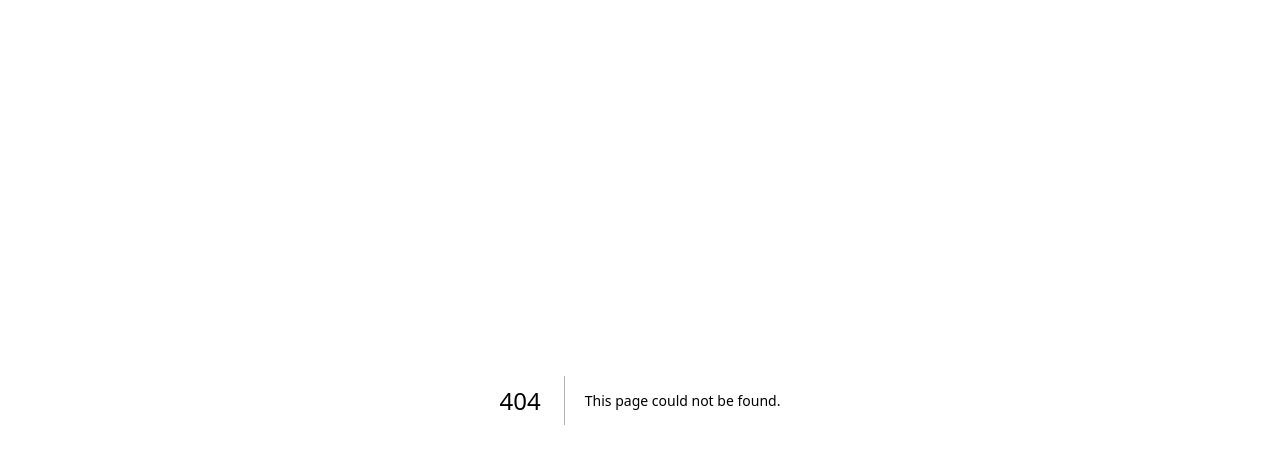
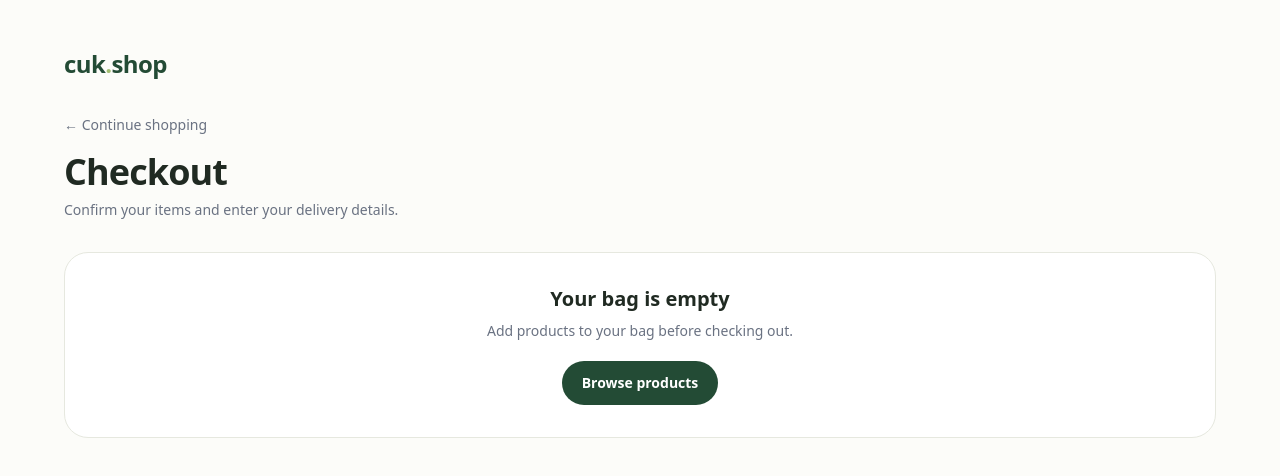
Before and after one commit to CappuccinoSzn/Omni-Market, a Next.js app: page /checkout in a window 1280 px wide. Before the commit this address had no page. Shown: the top 476 px of the page. Built offline with nearby package versions, Linux system fonts and the light colour scheme.

Commit message:
page created

```diff
--- /dev/null
+++ b/src/app/checkout/page.tsx
@@ -0,0 +1,355 @@
+
+"use client";
+
+import { useEffect, useMemo, useState } from "react";
+import Link from "next/link";
+
+type Product = {
+  id: number;
+  name: string;
+  price: number;
+  image: string;
+};
+
+const products: Product[] = [
+  {
+    id: 1,
+    name: "Wireless headphones",
+    price: 2499,
+    image:
+      "https://images.unsplash.com/photo-1505740420928-5e560c06d30e?auto=format&fit=crop&w=300&q=80",
+  },
+  {
+    id: 2,
+    name: "Everyday sneakers",
+    price: 3200,
+    image:
+      "https://images.unsplash.com/photo-1542291026-7eec264c27ff?auto=format&fit=crop&w=300&q=80",
+  },
+  {
+    id: 3,
+    name: "Minimal desk lamp",
+    price: 1850,
+    image:
+      "https://images.unsplash.com/photo-1507473885765-e6ed057f782c?auto=format&fit=crop&w=300&q=80",
+  },
+  {
+    id: 4,
+    name: "Classic wristwatch",
+    price: 2750,
+    image:
+      "https://images.unsplash.com/photo-1523275335684-37898b6baf30?auto=format&fit=crop&w=300&q=80",
+  },
+  {
+    id: 5,
+    name: "Study essentials",
+    price: 1200,
+    image:
+      "https://images.unsplash.com/photo-1544947950-fa07a98d237f?auto=format&fit=crop&w=300&q=80",
+  },
+  {
+    id: 6,
+    name: "Wireless game controller",
+    price: 2100,
+    image:
+      "https://images.unsplash.com/photo-1592840496694-26d035b52b48?auto=format&fit=crop&w=300&q=80",
+  },
+  {
+    id: 7,
+    name: "Everyday backpack",
+    price: 1600,
+    image:
+      "https://images.unsplash.com/photo-1553062407-98eeb64c6a62?auto=format&fit=crop&w=300&q=80",
+  },
+  {
+    id: 8,
+    name: "Football",
+    price: 950,
+    image:
+      "https://images.unsplash.com/photo-1614632537190-23e4b2e69c29?auto=format&fit=crop&w=300&q=80",
+  },
+];
+
+const money = (amount: number) =>
+  `KSh ${amount.toLocaleString("en-KE")}`;
+
+export default function CheckoutPage() {
+  const [cart, setCart] = useState<number[]>([]);
+  const [loaded, setLoaded] = useState(false);
+  const [customerName, setCustomerName] = useState("");
+  const [phone, setPhone] = useState("");
+  const [email, setEmail] = useState("");
+  const [address, setAddress] = useState("");
+  const [county, setCounty] = useState("Nairobi");
+  const [deliveryNotes, setDeliveryNotes] = useState("");
+  const [message, setMessage] = useState("");
+
+  useEffect(() => {
+    try {
+      const saved = localStorage.getItem("cuk-shop-cart");
+
+      if (saved) {
+        const parsed: unknown = JSON.parse(saved);
+
+        if (
+          Array.isArray(parsed) &&
+          parsed.every(
+            (id) =>
+              typeof id === "number" &&
+              products.some((product) => product.id === id)
+          )
+        ) {
+          setCart(parsed);
+        }
+      }
+    } catch {
+      setCart([]);
+    } finally {
+      setLoaded(true);
+    }
+  }, []);
+
+  const items = useMemo(
+    () =>
+      products
+        .map((product) => ({
+          ...product,
+          quantity: cart.filter((id) => id === product.id).length,
+        }))
+        .filter((product) => product.quantity > 0),
+    [cart]
+  );
+
+  const subtotal = items.reduce(
+    (total, item) => total + item.price * item.quantity,
+    0
+  );
+
+  function handleSubmit(event: React.FormEvent<HTMLFormElement>) {
+    event.preventDefault();
+    setMessage(
+      "Your delivery details are ready. Order submission and payment will be enabled when the backend is connected."
+    );
+  }
+
+  if (!loaded) {
+    return (
+      <main className="flex min-h-screen items-center justify-center bg-[#fcfcf9]">
+        <p className="text-sm text-gray-500">Loading your order...</p>
+      </main>
+    );
+  }
+
+  return (
+    <main className="min-h-screen bg-[#fcfcf9] px-4 py-8 text-[#202a22] sm:px-8 sm:py-12">
+      <div className="mx-auto max-w-6xl">
+        <Link
+          href="/"
+          className="text-2xl font-black tracking-tight text-[#234b35]"
+        >
+          cuk<span className="text-[#a2bd70]">.</span>shop
+        </Link>
+
+        <div className="mt-8">
+          <Link href="/" className="text-sm text-gray-500 hover:text-[#234b35]">
+            ← Continue shopping
+          </Link>
+
+          <h1 className="mt-4 text-3xl font-bold tracking-tight sm:text-4xl">
+            Checkout
+          </h1>
+          <p className="mt-2 text-sm text-gray-500">
+            Confirm your items and enter your delivery details.
+          </p>
+        </div>
+
+        {items.length === 0 ? (
+          <section className="mt-8 rounded-3xl border border-[#e6e8df] bg-white p-8 text-center">
+            <h2 className="text-xl font-semibold">Your bag is empty</h2>
+            <p className="mt-2 text-sm text-gray-500">
+              Add products to your bag before checking out.
+            </p>
+            <Link
+              href="/"
+              className="mt-5 inline-flex rounded-full bg-[#234b35] px-5 py-3 text-sm font-semibold text-white"
+            >
+              Browse products
+            </Link>
+          </section>
+        ) : (
+          <div className="mt-8 grid gap-8 lg:grid-cols-[1.15fr_0.85fr]">
+            <form
+              onSubmit={handleSubmit}
+              className="space-y-6 rounded-3xl border border-[#e6e8df] bg-white p-5 sm:p-8"
+            >
+              <section>
+                <h2 className="text-lg font-semibold">
+                  Contact information
+                </h2>
+
+                <div className="mt-5 grid gap-4 sm:grid-cols-2">
+                  <label className="text-sm font-medium">
+                    Full name *
+                    <input
+                      required
+                      autoComplete="name"
+                      value={customerName}
+                      onChange={(event) => setCustomerName(event.target.value)}
+                      className="mt-2 w-full rounded-xl border border-[#dfe3d9] px-4 py-3 font-normal outline-none focus:border-[#719267]"
+                      placeholder="Your full name"
+                    />
+                  </label>
+
+                  <label className="text-sm font-medium">
+                    Phone number *
+                    <input
+                      required
+                      type="tel"
+                      autoComplete="tel"
+                      value={phone}
+                      onChange={(event) => setPhone(event.target.value)}
+                      pattern="(\+254|0)[0-9]{9}"
+                      title="Enter a Kenyan number, such as 0712345678 or +254712345678"
+                      className="mt-2 w-full rounded-xl border border-[#dfe3d9] px-4 py-3 font-normal outline-none focus:border-[#719267]"
+                      placeholder="0712345678"
+                    />
+                  </label>
+
+                  <label className="text-sm font-medium sm:col-span-2">
+                    Email address
+                    <input
+                      type="email"
+                      autoComplete="email"
+                      value={email}
+                      onChange={(event) => setEmail(event.target.value)}
+                      className="mt-2 w-full rounded-xl border border-[#dfe3d9] px-4 py-3 font-normal outline-none focus:border-[#719267]"
+                      placeholder="you@example.com"
+                    />
+                  </label>
+                </div>
+              </section>
+
+              <section className="border-t border-[#e6e8df] pt-6">
+                <h2 className="text-lg font-semibold">Delivery details</h2>
+
+                <div className="mt-5 space-y-4">
+                  <label className="block text-sm font-medium">
+                    County *
+                    <select
+                      required
+                      value={county}
+                      onChange={(event) => setCounty(event.target.value)}
+                      className="mt-2 w-full rounded-xl border border-[#dfe3d9] bg-white px-4 py-3 font-normal outline-none focus:border-[#719267]"
+                    >
+                      <option>Nairobi</option>
+                      <option>Kisumu</option>
+                      <option>Mombasa</option>
+                      <option>Nakuru</option>
+                      <option>Uasin Gishu</option>
+                      <option>Kiambu</option>
+                      <option>Kakamega</option>
+                      <option>Other</option>
+                    </select>
+                  </label>
+
+                  <label className="block text-sm font-medium">
+                    Delivery address or collection point *
+                    <textarea
+                      required
+                      rows={3}
+                      autoComplete="street-address"
+                      value={address}
+                      onChange={(event) => setAddress(event.target.value)}
+                      className="mt-2 w-full resize-y rounded-xl border border-[#dfe3d9] px-4 py-3 font-normal outline-none focus:border-[#719267]"
+                      placeholder="Estate, building, street, campus, or agreed collection point"
+                    />
+                  </label>
+
+                  <label className="block text-sm font-medium">
+                    Delivery notes (optional)
+                    <textarea
+                      rows={2}
+                      value={deliveryNotes}
+                      onChange={(event) => setDeliveryNotes(event.target.value)}
+                      className="mt-2 w-full resize-y rounded-xl border border-[#dfe3d9] px-4 py-3 font-normal outline-none focus:border-[#719267]"
+                      placeholder="Any helpful delivery instructions"
+                    />
+                  </label>
+                </div>
+              </section>
+
+              <section className="border-t border-[#e6e8df] pt-6">
+                <h2 className="text-lg font-semibold">Payment</h2>
+                <p className="mt-2 text-sm leading-6 text-gray-500">
+                  M-Pesa payment will be connected after the order backend is
+                  ready. This form does not charge you or place a real order.
+                </p>
+              </section>
+
+              {message && (
+                <p
+                  role="status"
+                  className="rounded-xl bg-[#edf2e8] p-4 text-sm leading-6 text-[#234b35]"
+                >
+                  {message}
+                </p>
+              )}
+
+              <button
+                type="submit"
+                className="w-full rounded-full bg-[#234b35] px-5 py-4 text-sm font-semibold text-white transition hover:bg-[#315e43]"
+              >
+                Review delivery details
+              </button>
+            </form>
+
+            <aside className="h-fit rounded-3xl border border-[#e6e8df] bg-white p-5 sm:p-8">
+              <h2 className="text-lg font-semibold">Your order</h2>
+
+              <div className="mt-5 space-y-5">
+                {items.map((item) => (
+                  <div key={item.id} className="flex gap-3">
+                    <img
+                      src={item.image}
+                      alt={item.name}
+                      className="h-16 w-16 rounded-xl bg-gray-100 object-cover"
+                    />
+                    <div className="min-w-0 flex-1">
+                      <p className="text-sm font-semibold">{item.name}</p>
+                      <p className="mt-1 text-xs text-gray-500">
+                        Quantity: {item.quantity}
+                      </p>
+                    </div>
+                    <p className="shrink-0 text-sm font-semibold">
+                      {money(item.price * item.quantity)}
+                    </p>
+                  </div>
+                ))}
+              </div>
+
+              <div className="mt-6 space-y-3 border-t border-[#e6e8df] pt-5">
+                <div className="flex justify-between gap-4 text-sm">
+                  <span className="text-gray-500">Subtotal</span>
+                  <span className="font-semibold">{money(subtotal)}</span>
+                </div>
+                <div className="flex justify-between gap-4 text-sm">
+                  <span className="text-gray-500">Delivery</span>
+                  <span className="text-gray-500">To be confirmed</span>
+                </div>
+                <div className="flex justify-between gap-4 border-t border-[#e6e8df] pt-4">
+                  <span className="font-semibold">Total before delivery</span>
+                  <span className="text-xl font-bold">{money(subtotal)}</span>
+                </div>
+              </div>
+
+              <p className="mt-5 text-xs leading-5 text-gray-500">
+                Check product details and agree on delivery with the seller
+                before making payment.
+              </p>
+            </aside>
+          </div>
+        )}
+      </div>
+    </main>
+  );
+}
```
